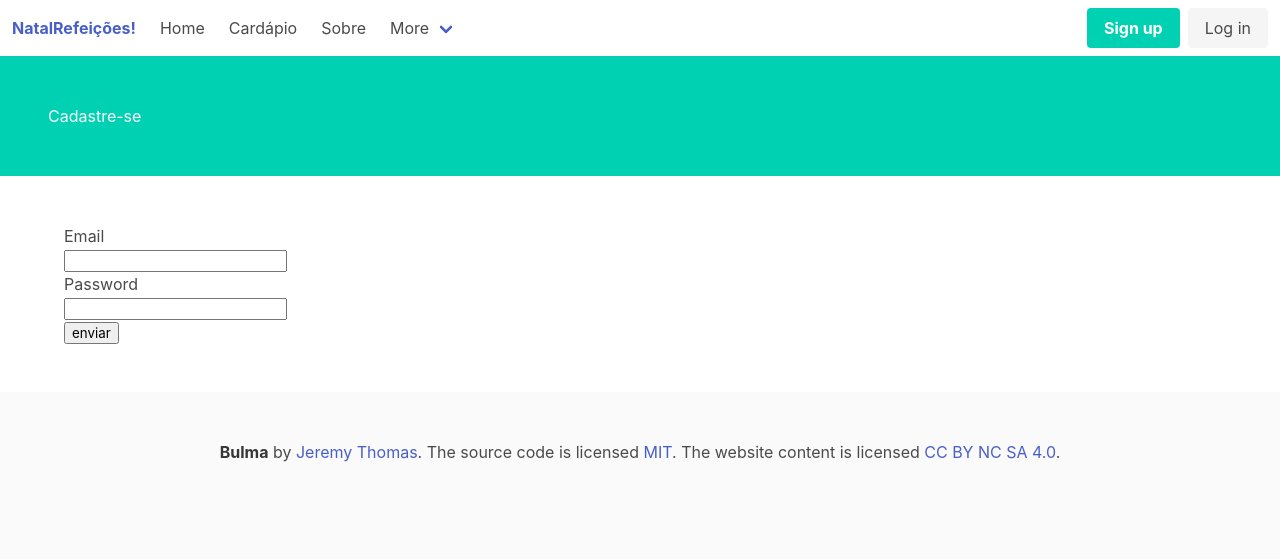
After one commit to pinheir0g/projeto-flask, a Python web app: template natal_delivery/natal_delivery/templates/userform.html in a window 1280 px wide. The commit adds this page. Shown: the top 559 px of the page. Run offline with Jinja, Linux system fonts and the light colour scheme; the template is opened without the code that fills it, so the values that code supplies are empty, except form fields; form fields are guessed from the names that the template uses.

Commit message:
Create forms

```diff
--- a/natal_delivery/natal_delivery/ext/admin/views.py
+++ b/natal_delivery/natal_delivery/ext/admin/views.py
@@ -1,4 +1,4 @@
-from flask_admin.contrib.sqla import ModelView
+from flask_admin.contrib.sqla import ModelView, filters
 from flask_admin.actions import action
 from natal_delivery.ext.db import db
 from natal_delivery.ext.db import models  # noqa
@@ -13,7 +13,7 @@ class Category(ModelView):
 
 class Items(ModelView):
     """Store interface"""
-
+    column_formatters = {"price": lambda s, r, u, *a: i.price}
 
 class Order(ModelView):
     """Store interface"""
--- a/natal_delivery/natal_delivery/ext/auth/admin.py
+++ b/natal_delivery/natal_delivery/ext/auth/admin.py
@@ -11,7 +11,7 @@ from flask import flash
 class UserAdmin(ModelView):
     """Users admin interface"""
 
-    column_formatters = {"email": lambda s, r, u, *a: u.email.split("@")[0]}
+     # column_formatters = {"email": lambda s, r, u, *a: u.email.split("@")[0]}
 
     column_list = ["email", "admin"]
 
--- a/natal_delivery/natal_delivery/templates/base.html
+++ b/natal_delivery/natal_delivery/templates/base.html
@@ -68,7 +68,7 @@
           <div class="navbar-end">
             <div class="navbar-item">
               <div class="buttons">
-                <a class="button is-primary">
+                <a class="button is-primary" href="{{url_for('site.signup')}}">
                   <strong>Sign up</strong>
                 </a>
                 <a class="button is-light">
--- /dev/null
+++ b/natal_delivery/natal_delivery/templates/userform.html
@@ -0,0 +1,23 @@
+{% extends "base.html" %}
+
+{% block top %}
+<section class="hero is-primary">
+    <div class="hero-body">
+      <h1> Cadastre-se </h1>
+    </div>
+  </section>
+{% endblock %}
+
+{% block main %}
+    <form action="{{url_for('site.signup')}}" method="POST" enctype="multipart/form-data">
+        {{form.csrf_token}}
+
+        {{form.email.label}}<br>
+        {{form.email(size=20)}}<br>
+
+        {{form.password.label}}<br>
+        {{form.password(size=20)}}<br>
+
+        <input type="submit" value="enviar">
+    </form>
+{% endblock %}
--- a/natal_delivery/pyproject.toml
+++ b/natal_delivery/pyproject.toml
@@ -10,6 +10,10 @@ Flask = "^2.1.2"
 Flask-SQLAlchemy = "^2.5.1"
 Flask-Migrate = "^3.1.0"
 Flask-Admin = "^1.6.0"
+Flask-WTF = "^1.0.1"
+WTForms = "^3.0.1"
+email-validator = "^1.3.0"
+ipdb = "^0.13.9"
 
 
 
```
Also changed, not shown: natal_delivery/natal_delivery/ext/auth/controller.py (added, +18 -0 lines), natal_delivery/natal_delivery/ext/auth/form.py (added, +7 -0 lines), natal_delivery/natal_delivery/ext/migrate.py (deleted, +0 -9 lines), natal_delivery/natal_delivery/ext/site/main.py (+16 -1 lines), 1 other file.
